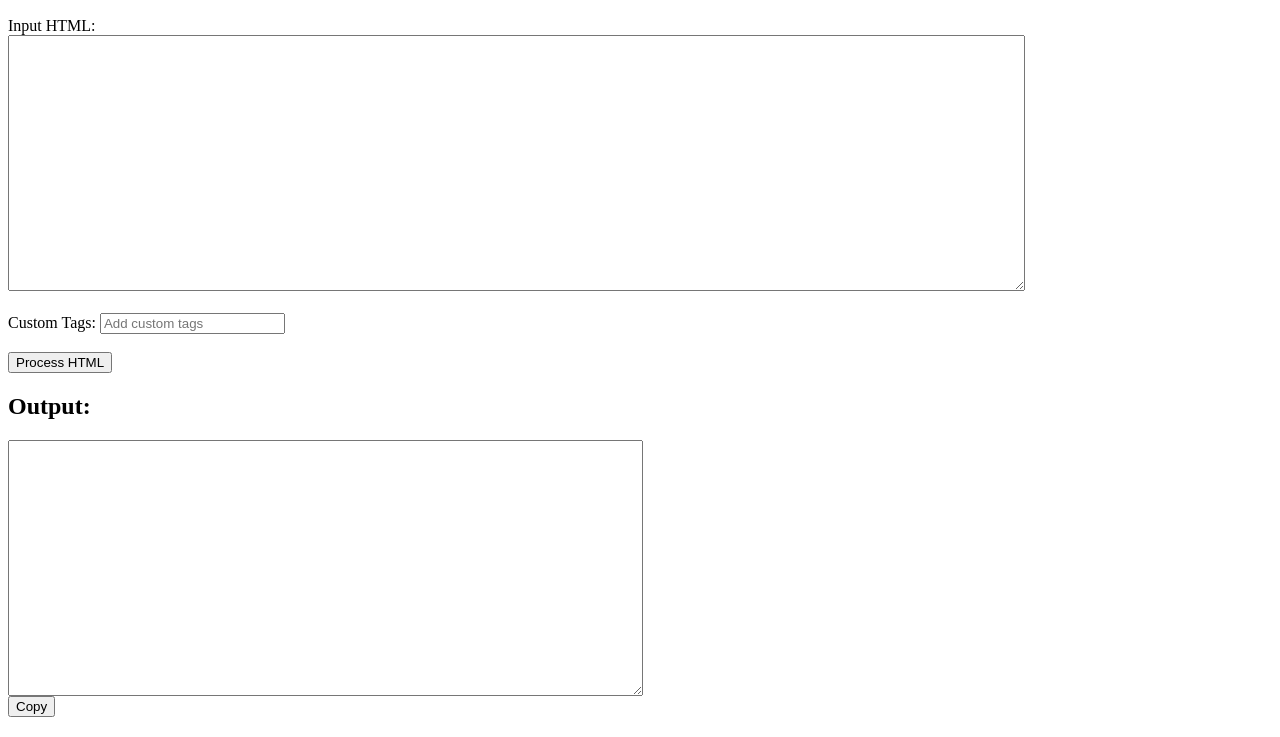
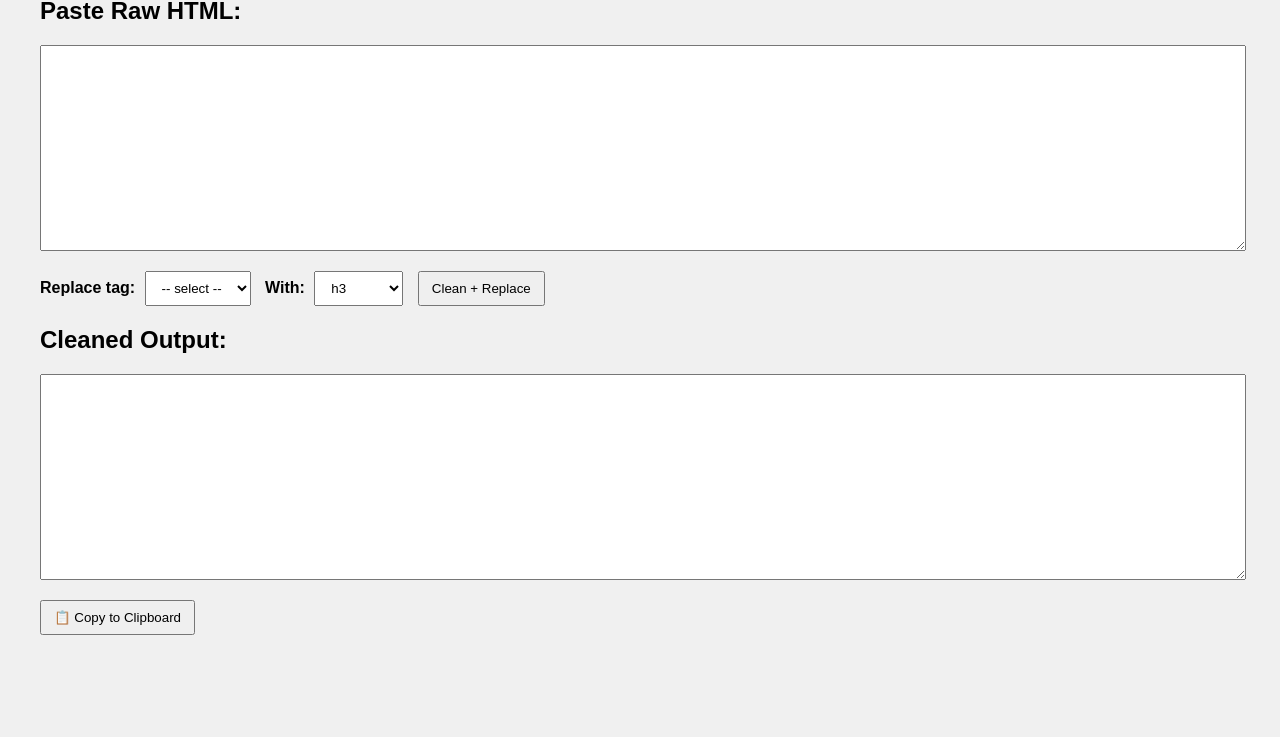
Before and after one commit to shiblucu/Copy-Text-Purify, a plain HTML site: page index.html in a window 1280 px wide. Shown: the part 63-800 px from the top of the page. Drawn offline with Linux system fonts and the light colour scheme.

Commit message:
rewrite the code and update index.html

```diff
--- a/index.html
+++ b/index.html
@@ -1,97 +1,132 @@
 <!DOCTYPE html>
-<html>
+<html lang="en">
 <head>
-  <title>HTML Code Processing</title>
+  <meta charset="UTF-8" />
+  <title>HTML Cleaner & Tag Replacer</title>
   <style>
-    #input-html,
-    #output-html,
-    #output-rendered {
-      width: 80%;
-      height: 250px;
+    body { font-family: sans-serif; padding: 2rem; background: #f0f0f0; }
+    textarea { width: 100%; height: 200px; margin-bottom: 1rem; font-family: monospace; }
+    select, button { padding: 8px 12px; margin-right: 10px; }
+    label { font-weight: bold; margin-right: 5px; }
+    .controls { margin-bottom: 1rem; }
+  </style>
+</head>
+<body>
+  <h2>Paste Raw HTML:</h2>
+  <textarea id="input"></textarea>
+
+  <div class="controls">
+    <label for="fromTag">Replace tag:</label>
+    <select id="fromTag">
+      <option disabled selected>-- select --</option>
+    </select>
+
+    <label for="toTag">With:</label>
+    <select id="toTag">
+      <option value="h1">h1</option>
+      <option value="h2">h2</option>
+      <option value="h3" selected>h3</option>
+      <option value="h4">h4</option>
+      <option value="p">p</option>
+      <option value="div">div</option>
+      <option value="span">span</option>
+      <option value="section">section</option>
+      <option value="article">article</option>
+    </select>
+
+    <button onclick="cleanAndReplace()">Clean + Replace</button>
+  </div>
+
+  <h2>Cleaned Output:</h2>
+  <textarea id="output" readonly></textarea>
+  <button onclick="copyToClipboard()">📋 Copy to Clipboard</button>
+
+  <script>
+    document.getElementById("input").addEventListener("input", function () {
+      const rawHTML = this.value;
+      const temp = document.createElement("div");
+      temp.innerHTML = rawHTML;
+
+      const tagSet = new Set();
+      temp.querySelectorAll("*").forEach(el => {
+        tagSet.add(el.tagName.toLowerCase());
+      });
+
+      const fromTag = document.getElementById("fromTag");
+      fromTag.innerHTML = '<option disabled selected>-- select --</option>';
+      [...tagSet].sort().forEach(tag => {
+        const opt = document.createElement("option");
+        opt.value = tag;
+        opt.textContent = tag;
+        fromTag.appendChild(opt);
+      });
+    });
+
+    function cleanAndReplace() {
+      const inputHTML = document.getElementById("input").value;
+      const fromTag = document.getElementById("fromTag").value;
+      const toTag = document.getElementById("toTag").value;
+
+      if (!fromTag || !toTag) {
+        alert("Please select both tags");
+        return;
       }
 
-    #output-container {
-      display: flex;
-      justify-content: space-between;
-    }
-  </style>
-  <script>
-    function removeTagsAndInlineStyles(html, exceptionTags) {
-      const div = document.createElement('div');
-      div.innerHTML = html;
+      const container = document.createElement("div");
+      container.innerHTML = inputHTML;
 
-      const elementsToRemove = div.querySelectorAll('*');
-
-      elementsToRemove.forEach((element) => {
-        const tagName = element.tagName.toLowerCase();
-        if (!exceptionTags.includes(tagName)) {
-          while (element.firstChild) {
-            element.parentNode.insertBefore(element.firstChild, element);
-          }
-          element.parentNode.removeChild(element);
-        }
+      container.querySelectorAll(fromTag).forEach(el => {
+        const newEl = document.createElement(toTag);
+        newEl.innerHTML = el.innerHTML;
+        el.replaceWith(newEl);
       });
 
-      const elementsWithStyles = div.querySelectorAll('[style]');
-      elementsWithStyles.forEach((element) => {
-        element.removeAttribute('style');
+      container.querySelectorAll("div").forEach(div => {
+        const parent = div.parentNode;
+        while (div.firstChild) {
+          parent.insertBefore(div.firstChild, div);
+        }
+        parent.removeChild(div);
       });
 
-      let output = div.innerHTML;
+      container.querySelectorAll("*").forEach(el => {
+        el.removeAttribute("class");
+        el.removeAttribute("id");
+        el.removeAttribute("style");
+      });
 
-      output = output.replace(/&nbsp;/g, '');
-      output = output.replace(/<p><\/p>/g, '');
-
-      output = output.replace(/<\/p>/g, '</p>\n');
-
-      return output;
+      const cleanedHTML = formatHTML(container.innerHTML.trim());
+      document.getElementById("output").value = cleanedHTML;
     }
 
-    function handleFormSubmit(event) {
-      event.preventDefault();
+    function formatHTML(html) {
+      const lines = html
+        .replace(/>\s+</g, '>\n<')
+        .replace(/\n\s*\n/g, '\n')
+        .split('\n');
 
-      const inputHTML = document.getElementById('input-html').value;
+      let formatted = '';
+      let indent = 0;
+      const indentChar = '  ';
 
-      const exceptionTags = ['strong', 'b', 'em', 'i', 'p','a', 'ul', 'ol', 'li'];
-      const customTagsInput = document.getElementById('custom-tags');
-      const customTags = customTagsInput.value.split(',').map((tag) => tag.trim());
-      exceptionTags.push(...customTags);
+      lines.forEach(line => {
+        const trimmed = line.trim();
 
-      const outputHTML = removeTagsAndInlineStyles(inputHTML, exceptionTags);
+        if (trimmed.match(/^<\/\w/)) indent--;
+        formatted += indentChar.repeat(indent) + trimmed + '\n';
+        if (trimmed.match(/^<\w[^>]*[^/]>/) && !trimmed.includes('</')) indent++;
+      });
 
-      document.getElementById('output-html').value = outputHTML;
-      document.getElementById('output-rendered').innerHTML = outputHTML;
+      return formatted.trim();
     }
 
-    function handleCopyButton() {
-      const outputHTML = document.getElementById('output-html').value;
-      navigator.clipboard.writeText(outputHTML).then(() => {
-        alert('HTML code copied!');
-      }, () => {
-        alert('Failed to copy HTML code!');
-      });
+    function copyToClipboard() {
+      const output = document.getElementById("output");
+      output.select();
+      document.execCommand("copy");
+
+      alert("✅ Cleaned HTML copied to clipboard!");
     }
   </script>
-</head>
-<body>
-  <h1>HTML Code Processing</h1>
-
-  <form onsubmit="handleFormSubmit(event)">
-    <label for="input-html">Input HTML:</label><br>
-    <textarea id="input-html" rows="10" cols="50"></textarea><br><br>
-
-    <label for="custom-tags">Custom Tags:</label>
-    <input type="text" id="custom-tags" placeholder="Add custom tags"><br><br>
-
-    <input type="submit" value="Process HTML">
-  </form>
-
-  <h2>Output:</h2>
-  <div id="output-container">
-    <textarea id="output-html" rows="10" cols="50" readonly></textarea>
-    <div id="output-rendered"></div>
-  </div>
-
-  <button onclick="handleCopyButton()">Copy</button>
 </body>
 </html>
```
Lines whose indentation alone changed are shown as unchanged.
